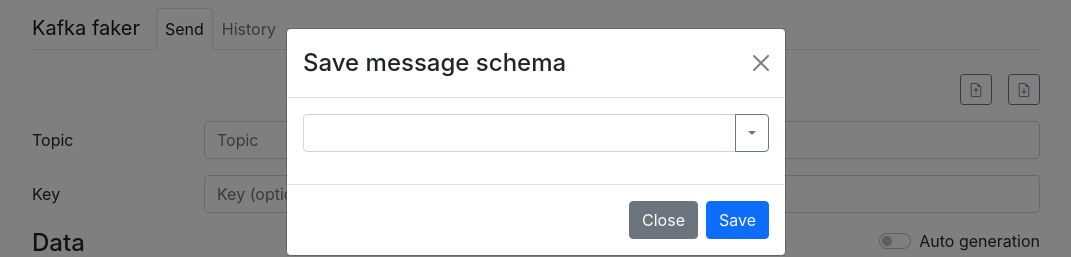
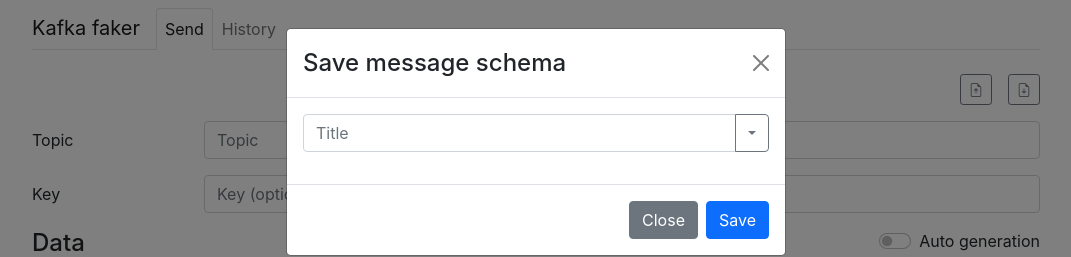
Before and after one commit to BenasB/kafka-faker, a React (Create React App) app: page / in a window 1280 px wide. Both pictures are taken after a click on the button 1080 px from the left and 89 px from the top of the page. Shown: the top 257 px of the page, without its empty margins (104-1175 px from the left). Built offline with nearby package versions, Linux system fonts and the light colour scheme.

Commit message:
Reset message save title input field upon entering modal

```diff
--- a/src/components/messageSave/MessageSaveModal.tsx
+++ b/src/components/messageSave/MessageSaveModal.tsx
@@ -1,4 +1,4 @@
-import React, { useState } from "react";
+import React, { useEffect, useState } from "react";
 import {
   Modal,
   Form,
@@ -23,6 +23,10 @@
 }) => {
   const [schemaName, setSchemaName] = useState<string>("");
 
+  useEffect(() => {
+    setSchemaName("");
+  }, [show]);
+
   return (
     <Modal show={show} onHide={turnOff}>
       <Modal.Header closeButton>
@@ -34,6 +38,7 @@
             <Form.Control
               value={schemaName}
               onChange={(e) => setSchemaName(e.target.value)}
+              placeholder={"Title"}
             />
             <DropdownButton variant="outline-secondary" title="" align="end">
               {demoSchemas.map((existingSchema) => (
```
